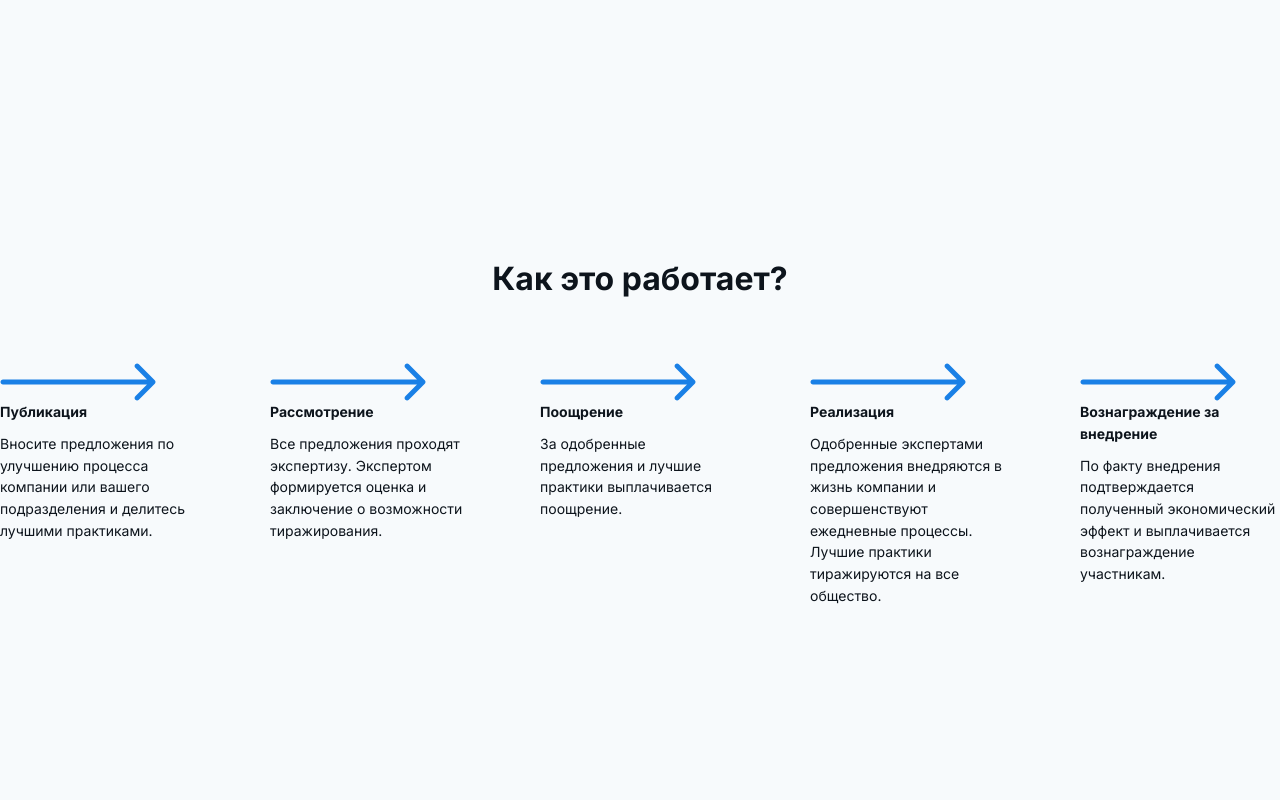
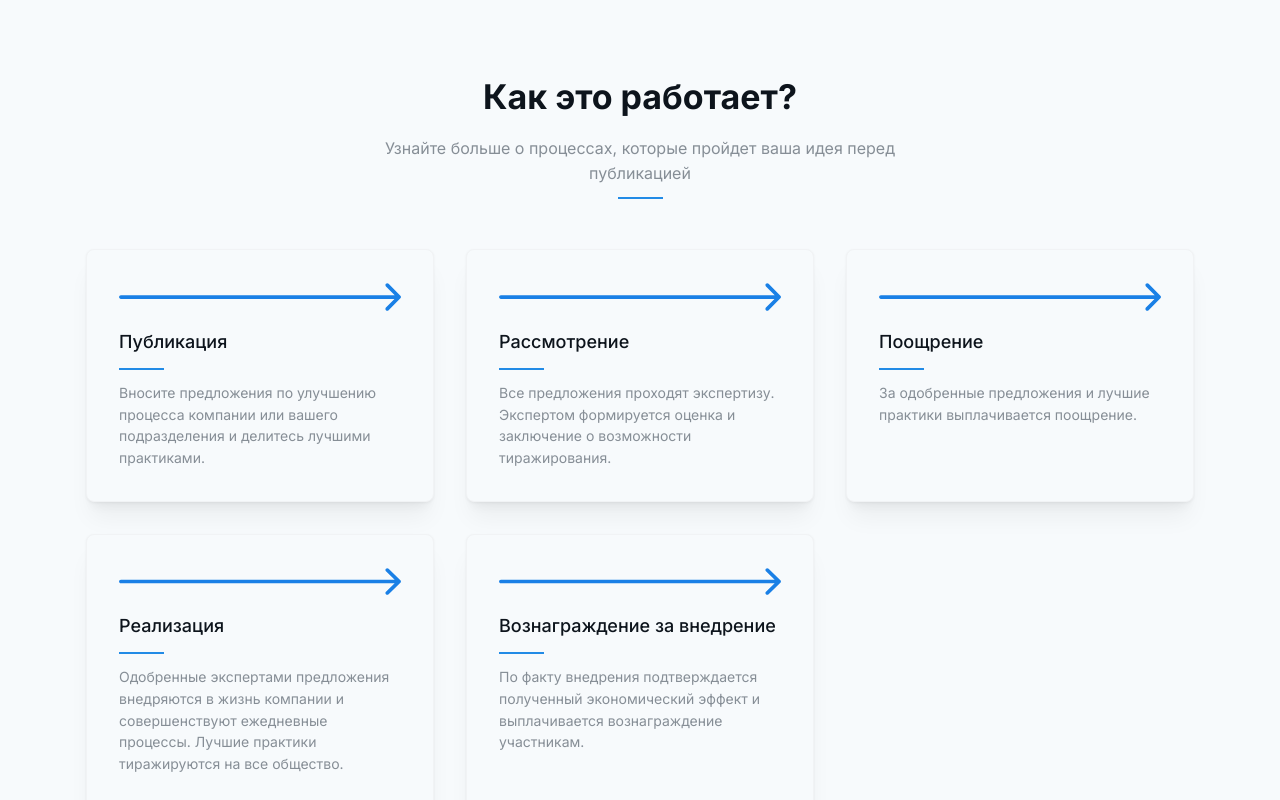
Before and after one commit to Talion220/Bank-of-ideas, a React (Vite) app: page / in a window 1280 px wide. Shown: the part 680-1480 px from the top of the page. Built offline with nearby package versions, Linux system fonts and the light colour scheme.

Commit message:
HomeStage mantine rewritten

```diff
--- a/src/widgets/common/header/Header.jsx
+++ b/src/widgets/common/header/Header.jsx
@@ -193,38 +193,59 @@ function Header() {
         opened={drawerOpened}
         onClose={closeDrawer}
         size="100%"
+        title={
+          <Text size="lg" fw={700}>
+            Навигация
+          </Text>
+        }
         padding="md"
-        title="Navigation"
         hiddenFrom="sm"
         zIndex={1000000}
+        transitionProps={{
+          transition: "rotate-left",
+          duration: 150,
+          timingFunction: "linear",
+        }}
       >
+        {/*  */}
+
         <ScrollArea h={`calc(100vh - ${rem(80)})`} mx="-md">
           <Divider my="sm" />
 
           <NavLink to="/" className={classes.link}>
-            Главная
+            <Text fw={500}>Главная</Text>
           </NavLink>
           <UnstyledButton className={classes.link} onClick={toggleLinks}>
             <Center inline>
               <Box component="span" mr={5}>
-                Идеи
+                <Center>
+                  <Text mr={5} fw={500} size="md">
+                    Идеи
+                  </Text>
+                  <Icons.AngleDownOutline />
+                </Center>
               </Box>
             </Center>
           </UnstyledButton>
           <Collapse in={linksOpened}>{ideaLinks}</Collapse>
           <NavLink to="/news" className={classes.link}>
-            Новости
+            <Text fw={500}>Новости</Text>
           </NavLink>
           <UnstyledButton className={classes.link} onClick={toggleLinks}>
             <Center inline>
               <Box component="span" mr={5}>
-                Другое
+                <Center>
+                  <Text mr={5} fw={500} size="md">
+                    Другое
+                  </Text>
+                  <Icons.AngleDownOutline />
+                </Center>
               </Box>
             </Center>
           </UnstyledButton>
           <Collapse in={linksOpened}>{otherLinks}</Collapse>
           <NavLink to="/profile" className={classes.link}>
-            Профиль
+            <Text fw={500}>Профиль</Text>
             {/* <Avatar src={avatar} />
             Кузнецова Анна Евгеньевна */}
           </NavLink>
--- a/src/widgets/home/HomeStage.jsx
+++ b/src/widgets/home/HomeStage.jsx
@@ -1,45 +1,91 @@
-import arrowStage from '../../shared/images/arrowStage.svg'
-import './homeStage.scss';
+import {
+  Badge,
+  Group,
+  Title,
+  Text,
+  Card,
+  SimpleGrid,
+  Container,
+  rem,
+  useMantineTheme,
+  Image,
+} from "@mantine/core";
+import arrowStage from "../../shared/images/arrowStage.svg";
+import classes from "./homeStage.module.css";
+
+const mockdata = [
+  {
+    title: "Публикация",
+    description:
+      "Вносите предложения по улучшению процесса компании или вашего подразделения и делитесь лучшими практиками.",
+    icon: arrowStage,
+  },
+  {
+    title: "Рассмотрение",
+    description:
+      "Все предложения проходят экспертизу. Экспертом формируется оценка и заключение о возможности тиражирования.",
+    icon: arrowStage,
+  },
+  {
+    title: "Поощрение",
+    description:
+      "За одобренные предложения и лучшие практики выплачивается поощрение.",
+    icon: arrowStage,
+  },
+  {
+    title: "Реализация",
+    description:
+      "Одобренные экспертами предложения внедряются в жизнь компании и совершенствуют ежедневные процессы. Лучшие практики тиражируются на все общество.",
+    icon: arrowStage,
+  },
+  {
+    title: "Вознаграждение за внедрение",
+    description:
+      "По факту внедрения подтверждается полученный экономический эффект и выплачивается вознаграждение участникам.",
+    icon: arrowStage,
+  },
+];
 
 function HomeStage() {
+  const features = mockdata.map((feature) => (
+    <Card
+      key={feature.title}
+      shadow="md"
+      radius="md"
+      className={classes.card}
+      padding="xl"
+    >
+      <Image radius="md" w="100%" src={arrowStage} />
+      <Text fz="lg" fw={500} className={classes.cardTitle} mt="md">
+        {feature.title}
+      </Text>
+      <Text fz="sm" c="dimmed" mt="sm">
+        {feature.description}
+      </Text>
+    </Card>
+  ));
+
   return (
-    <div className='homeStage'>
-      <h1>
+    <Container size="lg" py="xl">
+      {/* <Group justify="center">
+        <Badge variant="filled" size="lg">
+          Быстро. Просто. Доступно.
+        </Badge>
+      </Group> */}
+
+      <Title order={2} className={classes.title} ta="center" mt="sm">
         Как это работает?
-      </h1>
-      <div className='stageContainer'>
-        <div className='stageElement'>
-          <img src={arrowStage} alt="" />
-          <p className='stageElementTitle'>Публикация</p>
-          <p>Вносите предложения по улучшению процесса компании или вашего подразделения и делитесь лучшими практиками.</p>
-        </div>
+      </Title>
 
-        <div className='stageElement'>
-          <img src={arrowStage} alt="" />
-          <p className='stageElementTitle'>Рассмотрение</p>
-          <p>Все предложения проходят экспертизу. Экспертом формируется оценка и заключение о возможности тиражирования.</p>
-        </div>
+      <Text c="dimmed" className={classes.description} ta="center" mt="md">
+        Узнайте больше о процессах, которые пройдет ваша идея перед публикацией
+      </Text>
 
-        <div className='stageElement'>
-          <img src={arrowStage} alt="" />
-          <p className='stageElementTitle'>Поощрение</p>
-          <p>За одобренные предложения и лучшие практики выплачивается поощрение.</p>
-        </div>
-
-        <div className='stageElement'>
-          <img src={arrowStage} alt="" />
-          <p className='stageElementTitle'>Реализация</p>
-          <p>Одобренные экспертами предложения внедряются в жизнь компании и совершенствуют ежедневные процессы. Лучшие практики тиражируются на все общество.</p>
-        </div>
-
-        <div className='stageElement'>
-          <img src={arrowStage} alt="" />
-          <p className='stageElementTitle'>Вознаграждение за внедрение</p>
-          <p>По факту внедрения подтверждается полученный экономический эффект и выплачивается вознаграждение участникам.</p>
-        </div>
-      </div>
-    </div>
-  )
+      <SimpleGrid cols={{ base: 1, md: 3 }} spacing="xl" mt={50}>
+        {features}
+      </SimpleGrid>
+    </Container>
+  );
 }
 
 export default HomeStage;
--- /dev/null
+++ b/src/widgets/home/homeStage.module.css
@@ -0,0 +1,40 @@
+.title {
+  font-size: rem(34px);
+  font-weight: 900;
+
+  @media (max-width: $mantine-breakpoint-sm) {
+    font-size: rem(24px);
+  }
+}
+
+.description {
+  max-width: rem(600px);
+  margin: auto;
+
+  &::after {
+    content: "";
+    display: block;
+    background-color: var(--mantine-color-blue-filled);
+    width: rem(45px);
+    height: rem(2px);
+    margin-top: var(--mantine-spacing-sm);
+    margin-left: auto;
+    margin-right: auto;
+  }
+}
+
+.card {
+  border: rem(1px) solid
+    light-dark(var(--mantine-color-gray-1), var(--mantine-color-dark-5));
+}
+
+.cardTitle {
+  &::after {
+    content: "";
+    display: block;
+    background-color: var(--mantine-color-blue-filled);
+    width: rem(45px);
+    height: rem(2px);
+    margin-top: var(--mantine-spacing-sm);
+  }
+}
--- a/src/widgets/home/homeStage.scss
+++ /dev/null
@@ -1,28 +0,0 @@
-@import '/src/index.scss';
-
-.homeStage{
-    // margin-top: 100px;
-    // margin-bottom: 60px;
-    display: flex;
-    flex-direction: column;
-    justify-content: center;
-    height: calc(100vh);
-}
-.homeStage .stageContainer{
-    display: flex;
-    justify-content: space-between;
-}
-.homeStage .stageElement{
-    max-width: 200px;
-    display: flex;
-    flex-direction: column;
-    align-items: start;
-}
-.homeStage .stageElement .stageElementTitle{
-    font-weight: 700;
-    margin-bottom: 10px;
-}
-.homeStage h1{
-    margin: 0 auto;
-    margin-bottom: 60px;
-}
```
Also changed, not shown: src/shared/images/arrowStage.svg.
